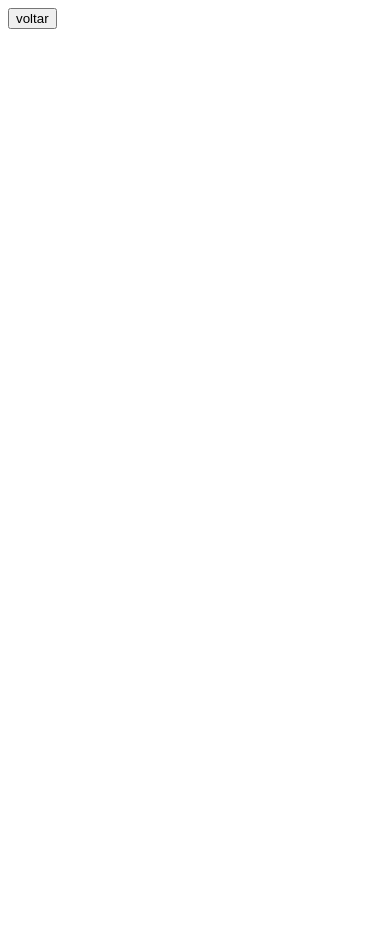
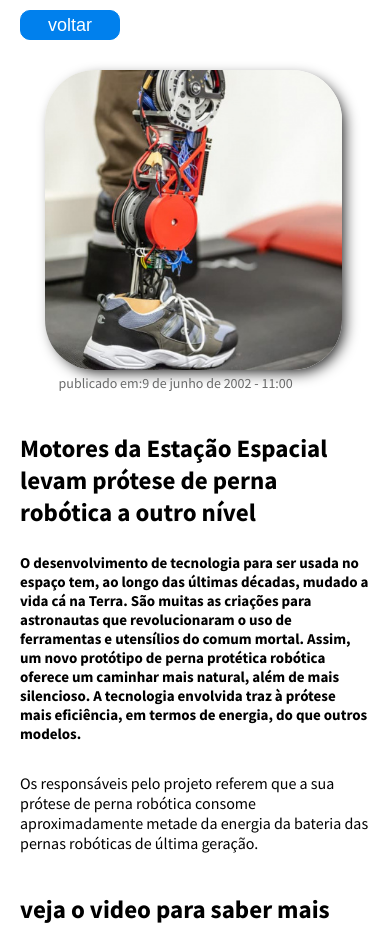
Before and after one commit to GEANANGELO/novo-repositorio-gean, a plain HTML site: page artigos/futuro/futuro.html in a window 390 px wide. Shown: the top 928 px of the page. Before the commit the page ends 844 px from the top, so only its background shows below. Drawn offline with Linux system fonts and the light colour scheme.

Commit message:
implementando paginas de artigo e adiciona links aos cards e menus

```diff
--- a/artigos/futuro/futuro.css
+++ b/artigos/futuro/futuro.css
@@ -0,0 +1,108 @@
+@import url('https://fonts.googleapis.com/css2?family=Source+Sans+Pro:ital,wght@0,300;0,400;0,700;1,400&display=swap');
+* {
+    /*aqui vamos tirar as configuraçõespadão das tags*/
+    box-sizing: border-box;
+    margin: 0;
+    padding: 0;
+    outline: 0;
+}
+
+html,
+body {
+    font-family: "Source Sans Pro", 'Times New Roman';
+    text-rendering: optimizeLegibility;
+    /*ajuda na qualidade do zoom da pag*/
+    -webkit-font-smoothing: antialiased;
+    /*deixar as fontes bem legiveis*/
+}
+
+section {
+    max-width: 980px;
+    margin: auto;
+    transform: translateY(-10px);
+}
+
+button {
+    width: 100px;
+    height: 30px;
+    margin: 20px 0 30px 0px;
+    border-radius: 10px;
+    color: white;
+    font-size: 18px;
+    background-color: #0080ed;
+    border: 1px solid #0080ed;
+    cursor: pointer;
+}
+
+button:hover {
+    background-color: rgba(0, 128, 237, 0.75);
+    transform: translateY(-2px);
+}
+
+img {
+    width: 85%;
+    margin: 0 7%;
+    border-radius: 50px;
+    box-shadow: 5px 5px 15px -4px black;
+    transition: all 0.6s ease 0s;
+    object-fit: contain;
+}
+
+img:hover {
+    transform: translateY(-7px);
+    /*vai fazer a imagen subir*/
+}
+
+.publication {
+    font-size: 14px;
+    margin: 0 0 0 11%;
+    color: #696a6a;
+}
+
+h1 {
+    margin: 40px 0 25px 0;
+    font-size: 30px;
+}
+
+h4 {
+    margin: 15px 0 15px 0;
+    font-size: 15px;
+}
+
+p {
+    margin-top: 30px;
+    font-size: 18px;
+}
+
+p:last-child {
+    padding-bottom: 100px;
+}
+
+h2 {
+    margin: 40px 0 25px 0;
+    font-size: 30px;
+}
+
+.content-video {
+    display: flex;
+    justify-content: center;
+}
+
+@media (max-width: 1000px) {
+    section {
+        padding: 0 20px;
+    }
+    h1 {
+        font-size: 25px;
+    }
+    h2 {
+        font-size: 25px;
+    }
+    p {
+        font-size: 16px;
+    }
+    img {
+        min-height: 300px;
+        object-fit: cover;
+    }
+}
--- a/artigos/futuro/futuro.html
+++ b/artigos/futuro/futuro.html
@@ -18,6 +18,20 @@
                 <button>voltar</button>
             </a>
         </div>
+        <img src="../../images/perna_robotica.jpg" alt="banner" />
+        <p class="publication">publicado em:9 de junho de 2002 - 11:00</p>
+        <h1>Motores da Estação Espacial levam prótese de perna robótica a outro nível</h1>
+        <h4>O desenvolvimento de tecnologia para ser usada no espaço tem, ao longo das últimas décadas, mudado a vida cá na Terra. São muitas as criações para astronautas que revolucionaram o uso de ferramentas e utensílios do comum mortal. Assim, um novo
+            protótipo de perna protética robótica oferece um caminhar mais natural, além de mais silencioso. A tecnologia envolvida traz à prótese mais eficiência, em termos de energia, do que outros modelos.</h4>
+
+        <p>Os responsáveis pelo projeto referem que a sua prótese de perna robótica consome aproximadamente metade da energia da bateria das pernas robóticas de última geração.</p>
+        <h2> veja o video para saber mais </h2>
+
+        <div class="content-video">
+            <iframe width="560" height="315" src="https://www.youtube.com/embed/wcO8fX8VNqE" title="YouTube video player" frameborder="0" allow="accelerometer; autoplay; clipboard-write; encrypted-media; gyroscope; picture-in-picture" allowfullscreen></iframe>
+
+        </div>
+        <p>As próteses robóticas estão a tornar-se mais simples, mais fáceis de usar e mais baratas. Uma boa notícia para quem precisa destes membros artificiais.</p>
     </section>
 
 </body>
```
Also changed, not shown: index.html (+5 -5 lines).
